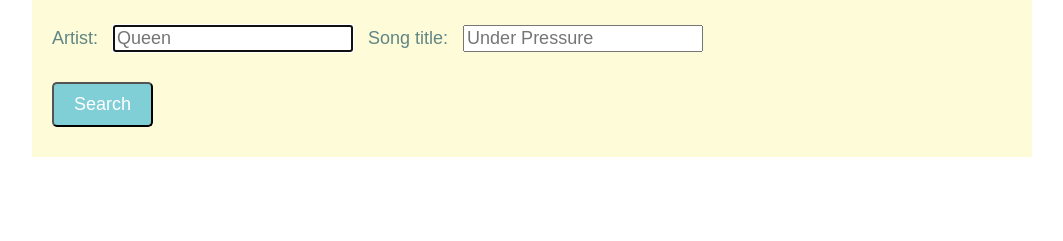
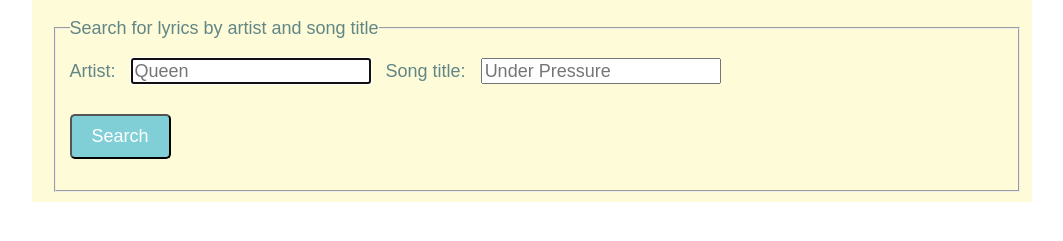
Before and after one commit to g36mitchell/songLyric, a plain HTML site: page index.html in a window 1280 px wide. Shown: the part 69-310 px from the top of the page, without its empty margins (108-1171 px from the left). Drawn offline with nearby package versions, Linux system fonts and the light colour scheme.

Commit message:
compare to the challenge answer and added form elements fieldset and legend

```diff
--- a/index.html
+++ b/index.html
@@ -10,21 +10,22 @@
     <link href="index.css" rel="stylesheet" type="text/css" />
   </head>
   <body>
-    <section class="container" role="main">
+    <main class="container">
         <h1>Song Lyrics</h1>
         <form action="#" class="js-search-form">
-            <label for="artist">Artist:
-              <input type="text" id="artist" class="js-query-artist" placeholder="Queen" autofocus>
-            </label>
-            <label for="track">Song title:
-              <input type="text" id="track" class="js-query-title" placeholder="Under Pressure">
-            </label>
+          <fieldset name="lyric-search">
+            <legend>Search for lyrics by artist and song title</legend>
+            <label for="artist">Artist:</label>
+              <input type="text" id="artist" class="js-query-artist" placeholder="Queen" autofocus required>
+            <label for="track">Song title:</label>
+              <input type="text" id="track" class="js-query-title" placeholder="Under Pressure" required>
             <button type="submit">Search</button>
+          </fieldset>
         </form>
-        <div class="hidden" id="results">
+        <section class="hidden" id="results">
 
-        </div>
-    </section>
+        </section>
+      </main>
     <script src="index.js"></script>
   </body>
 </html>
```
